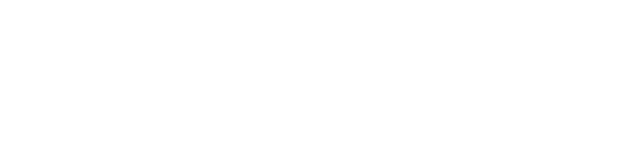
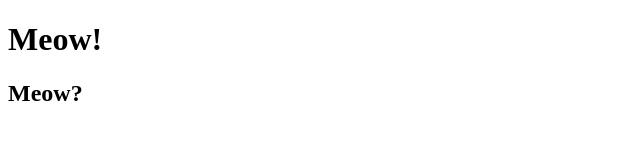
Before and after one commit to MerrittDesign/MerrittDesign.github.io, a plain HTML site: page index.html in a window 1280 px wide. Shown: the whole page, without its empty margins (0-640 px from the left). Drawn offline with Linux system fonts and the light colour scheme.

Commit message:
cat commit

```diff
--- a/index.html
+++ b/index.html
@@ -3,9 +3,10 @@
 <head>
     <meta charset="UTF-8">
     <meta name="viewport" content="width=device-width, initial-scale=1.0">
-    <title>Document</title>
+    <title>Portfolio Website</title>
 </head>
 <body>
-
+    <h1>Meow!</h1>
+    <h2>Meow?</h2>
 </body>
 </html>
```
